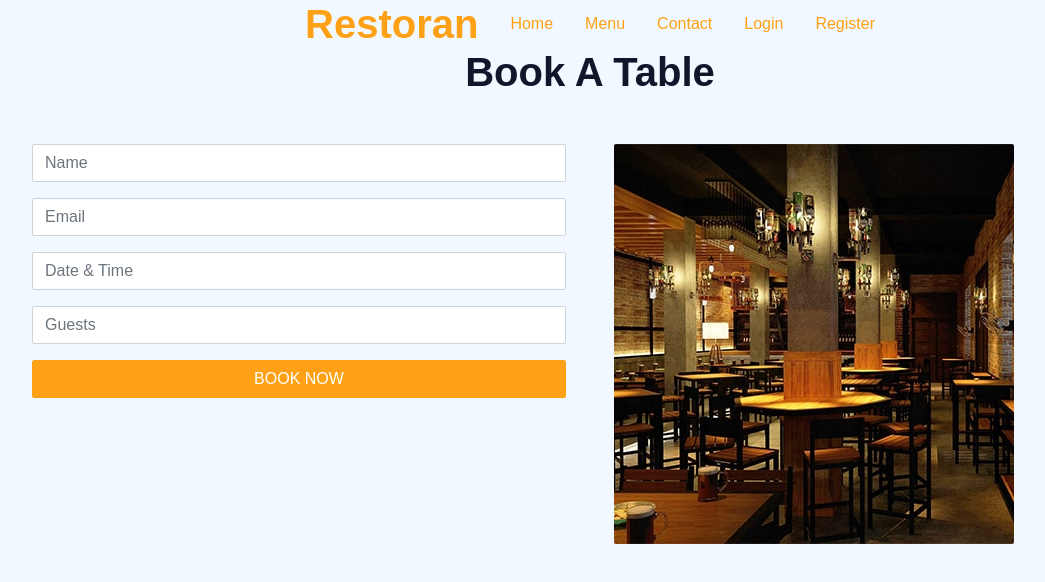
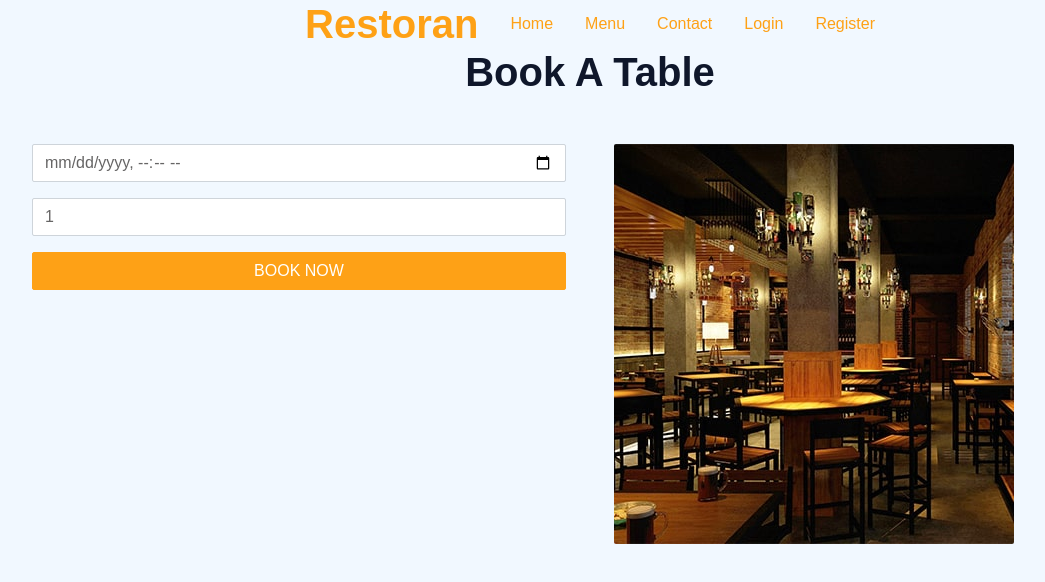
Before and after one commit to tihomirtx88/RestaurantFrontend, a React (Vite) app: page /booking in a window 1280 px wide. Shown: the top 582 px of the page, without its empty margins (50-1095 px from the left). Built offline with nearby package versions, Linux system fonts and the light colour scheme.

Commit message:
Implement form and dynamics in bookingpage

```diff
--- a/src/pages/BookingPage.tsx
+++ b/src/pages/BookingPage.tsx
@@ -1,19 +1,69 @@
+import { useState } from "react";
+import { createReservation } from "../api/reservation";
+import { toast } from "react-toastify";
+import Loader from "../components/Loader";
+
 function BookingPage() {
+
+    const [date, setDate] = useState("");
+    const [guests, setGuests] = useState(1);
+    const [loading, setLoading] = useState(false);
+
+    const handleSubmit = async ()=> {
+      try {
+        setLoading(true);
+
+        await createReservation({
+          reservation_data: date,
+          gueast: Number(guests)
+        });
+
+        toast.success("Reservation created successfully!");
+
+        setDate("");
+        setGuests(1);
+
+      } catch (err: unknown) {
+        console.log(err);
+
+        toast.error("Failed to create reservation");
+      }finally{
+        setLoading(false);
+      }
+    };
+
   return (
       <div className="container-xxl py-5">
         <div className="container">
           <h1 className="text-center mb-5">Book A Table</h1>
 
+            {loading && <Loader />}
+
           <div className="row g-5">
             <div className="col-md-6">
-              <input className="form-control mb-3" placeholder="Name" />
-              <input className="form-control mb-3" placeholder="Email" />
-              <input className="form-control mb-3" placeholder="Date & Time" />
-              <input className="form-control mb-3" placeholder="Guests" />
 
-              <button className="btn btn-primary w-100">
-                Book Now
+              <input
+                type="datetime-local"
+                className="form-control mb-3"
+                value={date}
+                onChange={(e) => setDate(e.target.value)}
+              />
+
+              <input
+                type="number"
+                className="form-control mb-3"
+                value={guests}
+                onChange={(e) => setGuests(Number(e.target.value))}
+              />
+
+              <button
+                className="btn btn-primary w-100"
+                onClick={handleSubmit}
+                disabled={loading}
+              >
+                {loading ? "Booking..." : "Book Now"}
               </button>
+
             </div>
 
             <div className="col-md-6">
```
